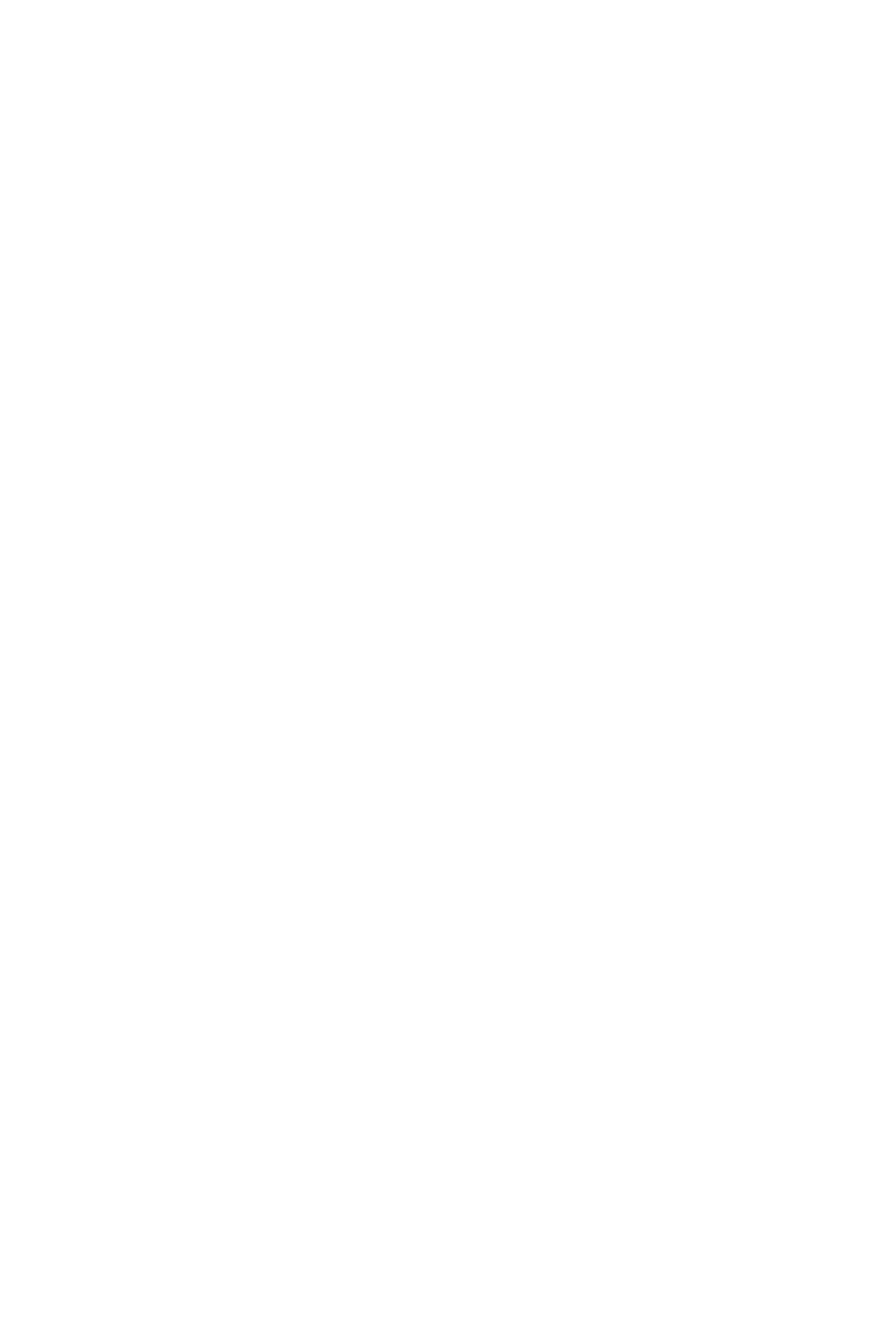
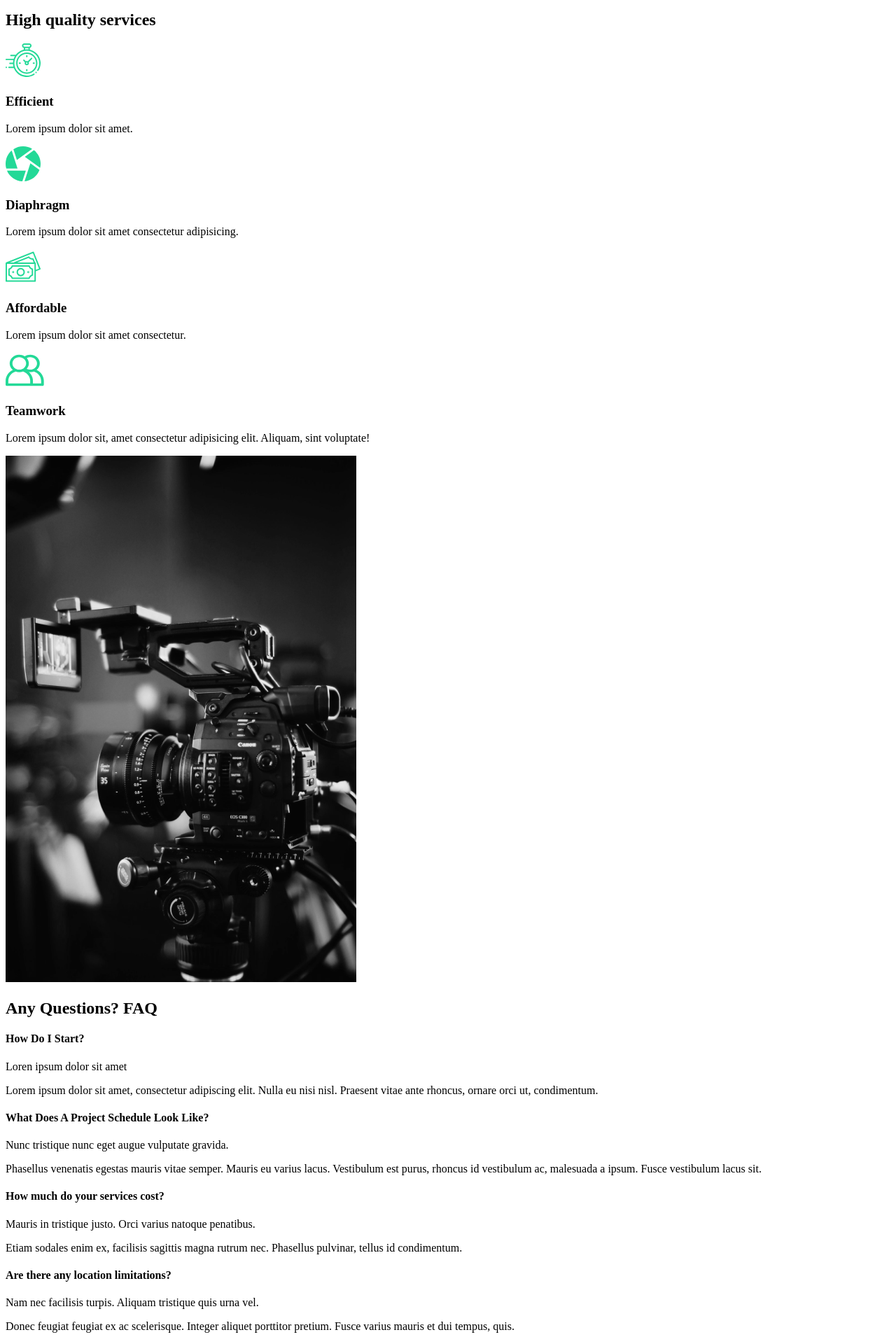
Before and after one commit to nikhilpatel87/InMotoApp, a React (Create React App) app in the folder capture/: page / in a window 1280 px wide. Shown: the part 979-2899 px from the top of the page at 70% size. Before the commit the page ends 982 px from the top, so only its background shows below. Built offline with nearby package versions, Linux system fonts and the light colour scheme.

Commit message:
3. Services and Faq Section

```diff
--- /dev/null
+++ b/capture/src/components/FaqSection.js
@@ -0,0 +1,57 @@
+import React from 'react';
+
+const FaqSection = () => {
+	return (
+		<div className='faq'>
+			<h2>
+				Any Questions? <span>FAQ</span>
+			</h2>
+			<div className='question'>
+				<h4>How Do I Start?</h4>
+				<div className='answer'>
+					<p>Loren ipsum dolor sit amet</p>
+					<p>
+						Lorem ipsum dolor sit amet, consectetur adipiscing elit. Nulla eu
+						nisi nisl. Praesent vitae ante rhoncus, ornare orci ut, condimentum.
+					</p>
+				</div>
+			</div>
+
+			<div className='question'>
+				<h4>What Does A Project Schedule Look Like?</h4>
+				<div className='answer'>
+					<p>Nunc tristique nunc eget augue vulputate gravida.</p>
+					<p>
+						Phasellus venenatis egestas mauris vitae semper. Mauris eu varius
+						lacus. Vestibulum est purus, rhoncus id vestibulum ac, malesuada a
+						ipsum. Fusce vestibulum lacus sit.
+					</p>
+				</div>
+			</div>
+
+			<div className='question'>
+				<h4>How much do your services cost?</h4>
+				<div className='answer'>
+					<p>Mauris in tristique justo. Orci varius natoque penatibus.</p>
+					<p>
+						Etiam sodales enim ex, facilisis sagittis magna rutrum nec.
+						Phasellus pulvinar, tellus id condimentum.
+					</p>
+				</div>
+			</div>
+
+			<div className='question'>
+				<h4>Are there any location limitations?</h4>
+				<div className='answer'>
+					<p>Nam nec facilisis turpis. Aliquam tristique quis urna vel.</p>
+					<p>
+						Donec feugiat feugiat ex ac scelerisque. Integer aliquet porttitor
+						pretium. Fusce varius mauris et dui tempus, quis.
+					</p>
+				</div>
+			</div>
+		</div>
+	);
+};
+
+export default FaqSection;
--- /dev/null
+++ b/capture/src/components/ServicesSection.js
@@ -0,0 +1,60 @@
+import React from 'react';
+//Import Icons and Images
+import clock from '../img/clock.svg';
+import diaphragm from '../img/diaphragm.svg';
+import money from '../img/money.svg';
+import teamwork from '../img/teamwork.svg';
+import home2 from '../img/home2.png';
+
+const ServicesSection = () => {
+	return (
+		<div className='services'>
+			<div className='description'>
+				<h2>
+					High <span>quality</span> services
+				</h2>
+				<div className='cards'>
+					<div className='card'>
+						<div className='icon'>
+							<img src={clock} alt='clock' />
+							<h3>Efficient</h3>
+						</div>
+						<p>Lorem ipsum dolor sit amet.</p>
+					</div>
+
+					<div className='card'>
+						<div className='icon'>
+							<img src={diaphragm} alt='diaphragm' />
+							<h3>Diaphragm</h3>
+						</div>
+						<p>Lorem ipsum dolor sit amet consectetur adipisicing.</p>
+					</div>
+
+					<div className='card'>
+						<div className='icon'>
+							<img src={money} alt='money' />
+							<h3>Affordable</h3>
+						</div>
+						<p>Lorem ipsum dolor sit amet consectetur.</p>
+					</div>
+
+					<div className='card'>
+						<div className='icon'>
+							<img src={teamwork} alt='teamwork' />
+							<h3>Teamwork</h3>
+						</div>
+						<p>
+							Lorem ipsum dolor sit, amet consectetur adipisicing elit. Aliquam,
+							sint voluptate!
+						</p>
+					</div>
+				</div>
+			</div>
+			<div className=''>
+				<img src={home2} alt='camera' />
+			</div>
+		</div>
+	);
+};
+
+export default ServicesSection;
--- a/capture/src/pages/AboutUs.js
+++ b/capture/src/pages/AboutUs.js
@@ -1,9 +1,17 @@
 import React from 'react';
 //Page components
 import AboutSection from '../components/AboutSection';
+import ServicesSection from '../components/ServicesSection';
+import FaqSection from '../components/FaqSection';
 
 const AboutUs = () => {
-	return <AboutSection />;
+	return (
+		<>
+			<AboutSection />
+			<ServicesSection />
+			<FaqSection />
+		</>
+	);
 };
 
 export default AboutUs;
```
Also changed, not shown: 1 other file (tests, documents, lock files or other folders).
